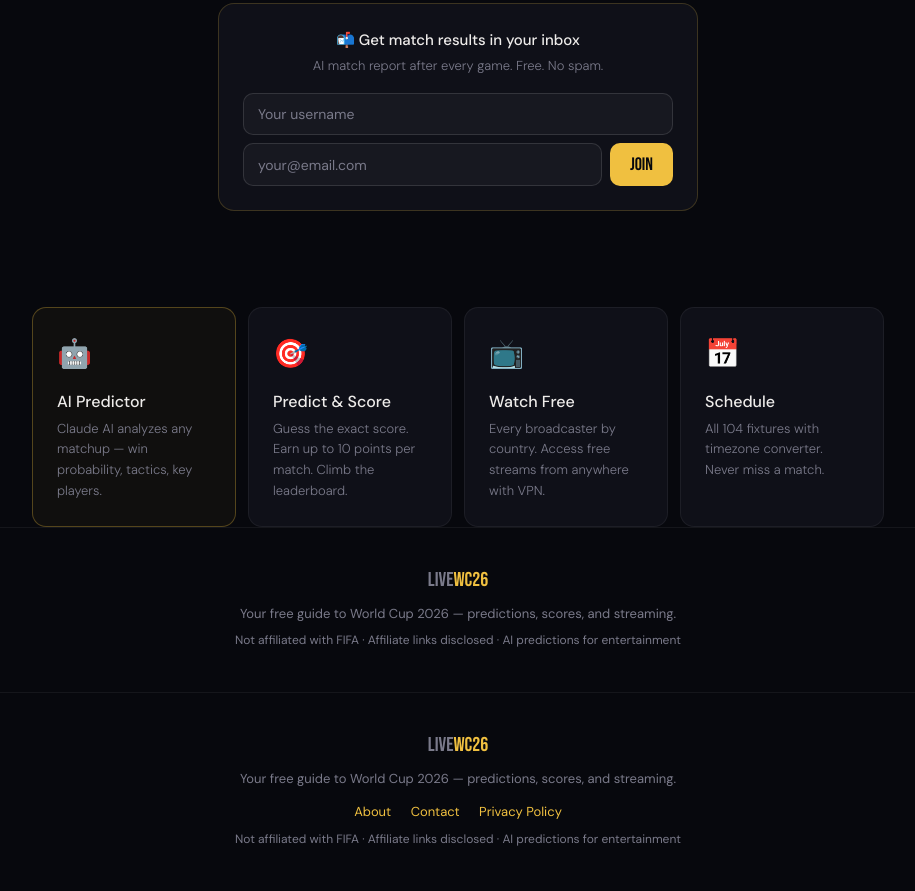
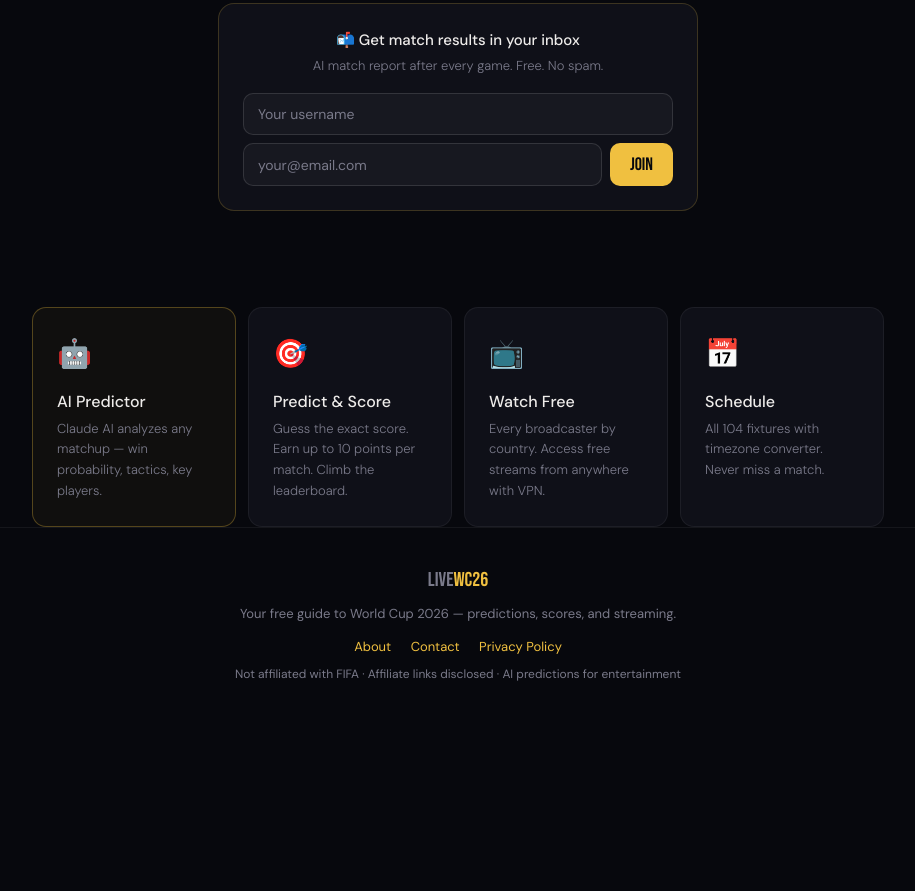
Before and after one commit to rafiqulrobin/wc26-predictor, a plain HTML site: page index.html in a window 1280 px wide. Shown: the part 592-1483 px from the top of the page, without its empty margins (182-1097 px from the left). After the commit the page ends 1319 px from the top, so only its background shows below. Drawn offline with nearby package versions, Linux system fonts and the light colour scheme.

Commit message:
Update index.html footer added 3 pages

```diff
--- a/index.html
+++ b/index.html
@@ -634,7 +634,12 @@ footer p{margin-bottom:6px}
 <footer>
   <p style="font-family:var(--font-d);font-size:20px;margin-bottom:8px">LIVE<span style="color:var(--gold)">WC26</span></p>
   <p>Your free guide to World Cup 2026 — predictions, scores, and streaming.</p>
-  <p style="margin-top:6px;font-size:12px">Not affiliated with FIFA · Affiliate links disclosed · AI predictions for entertainment</p>
+  <p style="margin-top:12px">
+    <a href="/about.html" style="color:var(--gold);text-decoration:none;margin:0 8px">About</a>
+    <a href="/contact.html" style="color:var(--gold);text-decoration:none;margin:0 8px">Contact</a>
+    <a href="/privacy.html" style="color:var(--gold);text-decoration:none;margin:0 8px">Privacy Policy</a>
+  </p>
+  <p style="margin-top:8px;font-size:12px">Not affiliated with FIFA · Affiliate links disclosed · AI predictions for entertainment</p>
 </footer>
 
 <div class="toast" id="toast"></div>
@@ -1083,16 +1088,5 @@ window.addEventListener('load',()=>{
     </div>
   </div>
 </div>
-<footer>
-  <p style="font-family:var(--font-d);font-size:20px;margin-bottom:8px">LIVE<span style="color:var(--gold)">WC26</span></p>
-  <p>Your free guide to World Cup 2026 — predictions, scores, and streaming.</p>
-  <p style="margin-top:12px">
-    <a href="/about.html" style="color:var(--gold);text-decoration:none;margin:0 8px">About</a>
-    <a href="/contact.html" style="color:var(--gold);text-decoration:none;margin:0 8px">Contact</a>
-    <a href="/privacy.html" style="color:var(--gold);text-decoration:none;margin:0 8px">Privacy Policy</a>
-  </p>
-  <p style="margin-top:8px;font-size:12px">Not affiliated with FIFA · Affiliate links disclosed · AI predictions for entertainment</p>
-</footer>
-
 </body>
 </html>
```
